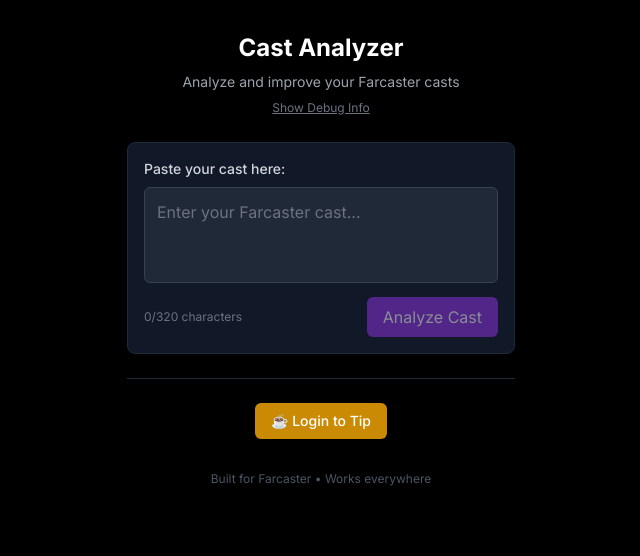
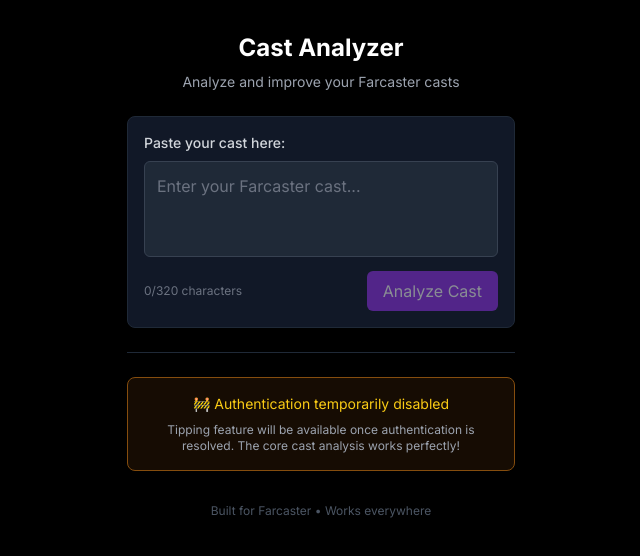
Before and after one commit to Surojit012/cast_analyzer, a Next.js app: page / in a window 1280 px wide. Shown: the top 556 px of the page, without its empty margins (319-959 px from the left). Built offline with nearby package versions, Linux system fonts and the light colour scheme; no server answers.

Commit message:
Temporarily disable Privy authentication to focus on core functionality

```diff
--- a/app/page.tsx
+++ b/app/page.tsx
@@ -1,10 +1,11 @@
 'use client'
 
 import { useState } from 'react'
-import { usePrivy } from '@privy-io/react-auth'
-import PrivyTest from '@/components/PrivyTest'
-import SimplePrivyTest from '@/components/SimplePrivyTest'
-import PrivyDebug from '@/components/PrivyDebug'
+// Temporarily disable Privy imports
+// import { usePrivy } from '@privy-io/react-auth'
+// import PrivyTest from '@/components/PrivyTest'
+// import SimplePrivyTest from '@/components/SimplePrivyTest'
+// import PrivyDebug from '@/components/PrivyDebug'
 
 interface CastAnalysis {
   engagement: 'Low' | 'Medium' | 'High'
@@ -24,10 +25,12 @@
   const [showTip, setShowTip] = useState(false)
   const [showDebug, setShowDebug] = useState(false)
 
-  // Use Privy hooks directly
-  const { login, logout, authenticated, user, ready } = usePrivy()
+  // Temporarily disable Privy hooks
+  // const { login, logout, authenticated, user, ready } = usePrivy()
+  const authenticated = false
+  const ready = true
 
-  console.log('Auth state:', { authenticated, ready, user })
+  console.log('Auth state:', { authenticated, ready })
 
   const analyzeCast = async () => {
     if (!castText.trim()) {
@@ -130,21 +133,7 @@
           <p className="text-gray-400 text-sm">
             Analyze and improve your Farcaster casts
           </p>
-          <button
-            onClick={() => setShowDebug(!showDebug)}
-            className="mt-2 text-xs text-gray-500 hover:text-gray-400 underline"
-          >
-            {showDebug ? 'Hide' : 'Show'} Debug Info
-          </button>
         </div>
-
-        {/* Debug Section */}
-        {showDebug && (
-          <div className="mb-6 space-y-4">
-            <SimplePrivyTest />
-            <PrivyTest />
-          </div>
-        )}
 
         {/* Input Section */}
         <div className="bg-gray-900 rounded-lg p-4 border border-gray-800 mb-6">
@@ -230,26 +219,15 @@
         {/* Tip Section */}
         <div className="border-t border-gray-800 pt-6 mb-8">
           <div className="text-center space-y-3">
-            <button
-              onClick={handleTip}
-              className="inline-flex items-center gap-2 px-4 py-2 bg-yellow-600 hover:bg-yellow-700 text-white rounded-md transition-colors text-sm font-medium"
-            >
-              ☕ {authenticated ? 'Tip Creator' : 'Login to Tip'}
-            </button>
-
-            {authenticated && (
-              <div className="space-y-2">
-                <p className="text-xs text-gray-500">
-                  Connected as {getUserDisplayName()}
-                </p>
-                <button
-                  onClick={logout}
-                  className="text-xs text-gray-400 hover:text-gray-300 underline"
-                >
-                  Logout
-                </button>
-              </div>
-            )}
+            <div className="p-4 bg-yellow-900/20 border border-yellow-800 rounded-lg">
+              <p className="text-yellow-400 text-sm mb-2">
+                🚧 Authentication temporarily disabled
+              </p>
+              <p className="text-gray-400 text-xs">
+                Tipping feature will be available once authentication is resolved.
+                The core cast analysis works perfectly!
+              </p>
+            </div>
 
             {showTip && (
               <div className="p-3 bg-green-900/20 border border-green-800 rounded-md text-green-400 text-sm">
--- a/components/Providers.tsx
+++ b/components/Providers.tsx
@@ -1,5 +1,13 @@
 'use client'
 
+// Temporarily disable Privy to focus on core functionality
+export default function Providers({ children }: { children: React.ReactNode }) {
+  console.log('Running without Privy authentication (temporarily disabled)')
+  return <>{children}</>
+}
+
+// Original Privy implementation (commented out for now)
+/*
 import { PrivyProvider } from '@privy-io/react-auth'
 
 export default function Providers({ children }: { children: React.ReactNode }) {
@@ -41,3 +49,4 @@
   // Fallback without Privy
   return <>{children}</>
 }
+*/
```
